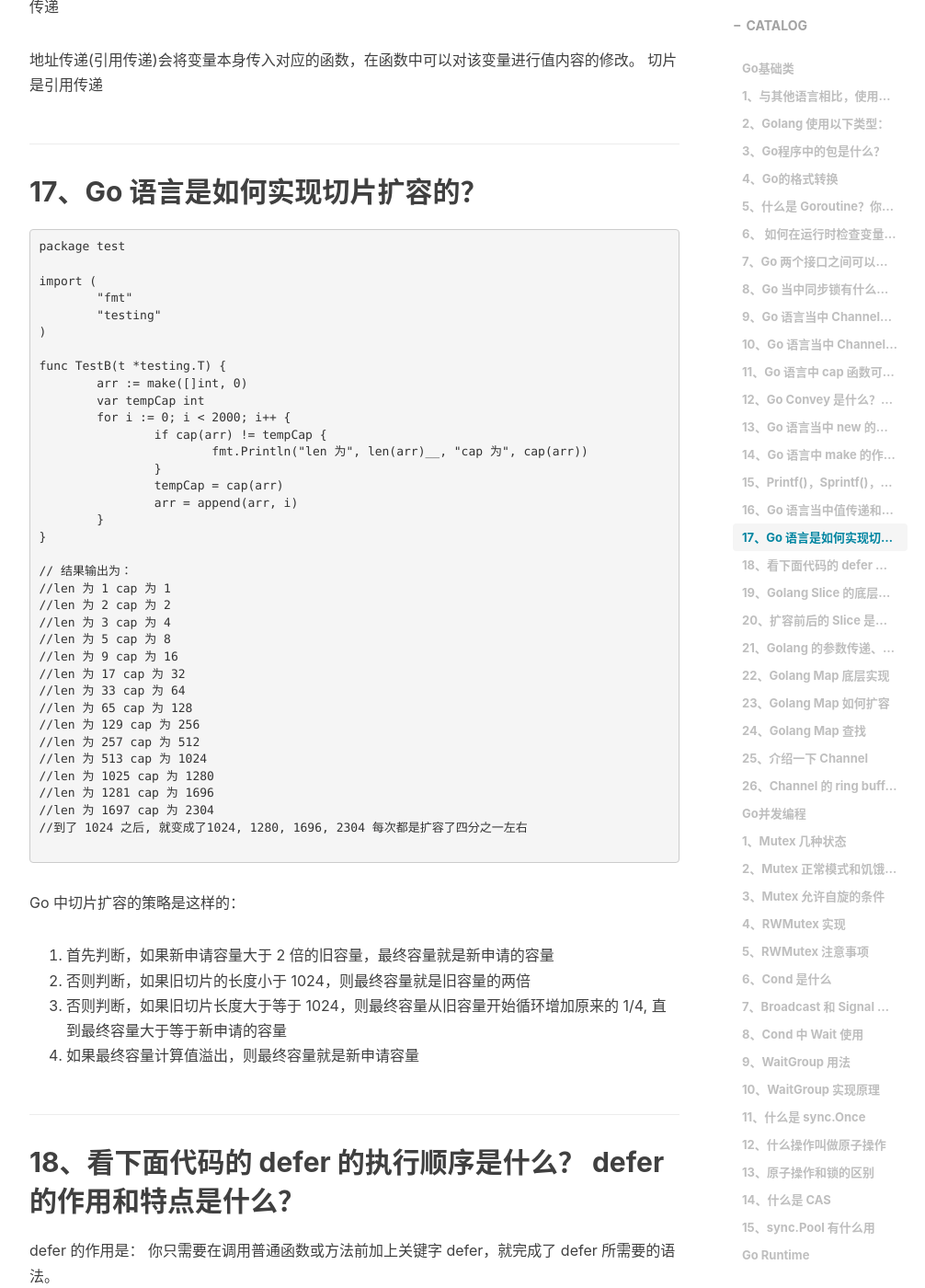
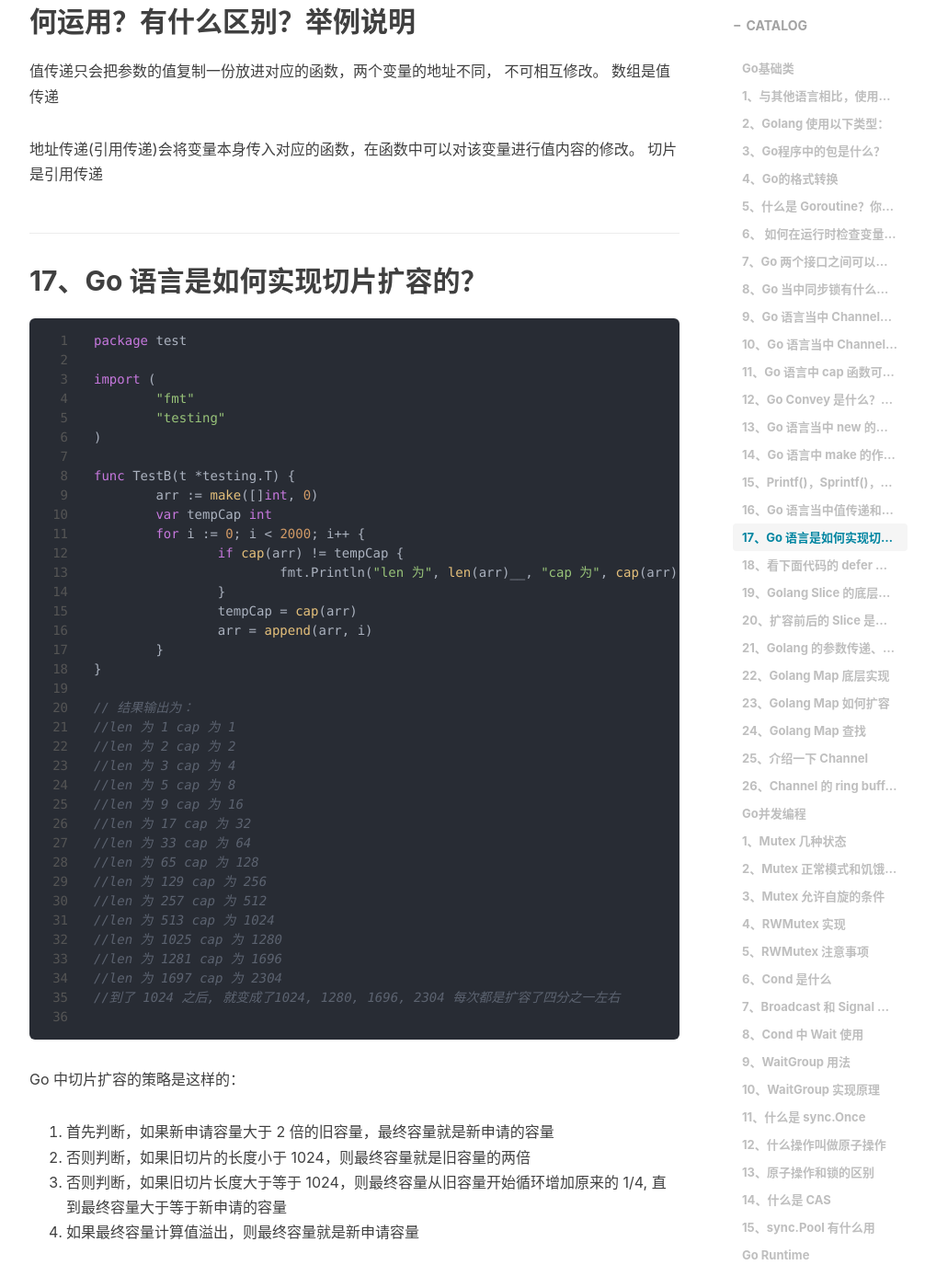
Before and after one commit to Erain-997/Erain-997.github.io, a Jekyll site: the page built from _posts/Golang/2022-05-20-Golang基础.md, in a window 1280 px wide and 1400 px high, scrolled down 5811 px. Shown: the whole window at 92% size, without its empty margins (233-1239 px from the left). Built offline with Jekyll 4.4.1, drawn with Linux system fonts in a browser that asks for light colours; nearby versions of some CDN libraries; comment, search, counter and statistics services are not loaded; some of the changed text lies outside the part shown.

Commit message:
今日更新

````diff
--- a/_posts/Golang/2022-05-20-Golang基础.md
+++ b/_posts/Golang/2022-05-20-Golang基础.md
@@ -4,7 +4,7 @@ title:      Golang-学习基础
 subtitle:   golang基本语法，基本原理
 date:       2022-05-20
 author:     Erain
-header-img: img/home-bg.jpg
+header-img: /img/home-bg.jpg
 categories: Golang
 topmost: true
 catalog: true
@@ -40,16 +40,15 @@ tags:
 
 包 (pkg) 是Go工作区中包含Go源文件或其他包的目录。源文件中的每个函数、变量和类型都存储在链接包中。每个Go源文件都属于一个包，该包在文件顶部使用以下命令声明：
 
-```cgotemplate
+```go
 package
 <packagename>
 ```
 
 您可以使用以下方法导入和导出包以重用导出的函数或类型：
 
-```cgotemplate
-import
-<packagename>
+```go
+import <packagename>
 ```
 
 Golang 的标准包是 fmt，其中包含格式化和打印功能，如 Println().
@@ -58,7 +57,7 @@ Golang 的标准包是 fmt，其中包含格式化和打印功能，如 Println(
 
 Go 支持显式类型转换以满足其严格的类型要求。
 
-```cgotemplate
+```go
 i := 55 //int
 j := 67.8 //float64
 sum := i + int(j) //j is converted to int
@@ -69,7 +68,7 @@ sum := i + int(j) //j is converted to int
 一个 Goroutine 是一个函数或方法执行同时旁边其他任何够程采用了特殊的Goroutine 线程。 Goroutine 线程比标准线程更轻量级，大多数 Golang 程序同时使用数千个 Goroutine。 要创建
 Goroutine，请 go 在函数声明之前添加关键字。 您可以通过向 Goroutine 发送一个信号通道来停止它。Goroutines 只能在被告知检查时响应信号，因此您需要在逻辑位置（例如 for 循环顶部）包含检查。
 
-```cgo
+```go
 package test
 
 import (
@@ -172,7 +171,7 @@ make(T, args)函数的目的和 new(T)不同 仅仅用于创建 slice, map, chan
 
 ## 17、Go 语言是如何实现切片扩容的？
 
-```cgo
+```go
 package test
 
 import (
@@ -287,7 +286,7 @@ channel 因为缓冲区不足而阻塞了队列，则使用双向链表存储。
 
 channel 中使用了 ring buffer（环形缓冲区) 来缓存写入的数据。ring buffer 有很多好处，而且非常适合用来实现 FIFO 式的固定长度队列。 在 channel 中，ring buffer 的实现如下：
 
-![img.png](img/post/Golang/ring-buffer.png)
+![img.png](/img/post/Golang/ring-buffer.png)
 
 上图展示的是一个缓冲区为 8 的 channel buffer，recvx 指向最早被读取的数据，sendx 指向再次写入时插入的位置。
 
@@ -346,7 +345,7 @@ Cond 实现了一种条件变量，可以使用在多个 Reader 等待共享资
 
 ## 7、Broadcast 和 Signal 区别
 
-```cgotemplate
+```go
 func (c *Cond) Signal()
 ```
 
@@ -356,7 +355,7 @@ Signal 只唤醒 1 个等待 c 的 goroutine。 调用 Signal 的时候，可以
 
 ## 8、Cond 中 Wait 使用
 
-```cgotemplate
+```go
 func (c *Cond) Wait()
 ```
 
@@ -364,7 +363,7 @@ Wait()会自动释放 c.L 锁，并挂起调用者的 goroutine。之后恢复
 
 由于 Wait()第一次恢复时，C.L 并没有加锁，所以当 Wait 返回时，调用者通常并不能假设条件为真。如下代码：。 取而代之的是, 调用者应该在循环中调用 Wait。（简单来说，只要想使用condition，就必须加锁。）
 
-```cgotemplate
+```go
 c.L.Lock()
 for !condition() {
 c.Wait()
@@ -450,7 +449,7 @@ GM 调度存在的问题：
 
 ## 4、GMP 调度流程
 
-![img.png](img/post/Golang/GMP调度流程.png)
+![img.png](/img/post/Golang/GMP调度流程.png)
 
 - 每个 P 有个局部队列，局部队列保存待执行的 goroutine（流程 2），当 M 绑定的 P 的的局部队列已经满了之后就会把 goroutine 放到全局队列（流 程 2-1）
 - 每个 P 和一个 M 绑定，M 是真正的执行 P 中 goroutine 的实体（流程 3）， M 从绑定的 P 中的局部队列获取 G 来执行
@@ -503,7 +502,7 @@ Sysmon 也叫监控线程，变动的周期性检查，好处：
 
 ## 11、三色标记原理
 
-![img.png](img/post/Golang/三色标记原理.png)
+![img.png](/img/post/Golang/三色标记原理.png)
 
 我们首先看一张图，大概就会对 三色标记法有一个大致的了解：
 
@@ -516,13 +515,13 @@ Sysmon 也叫监控线程，变动的周期性检查，好处：
 
 ## 12、写屏障
 
-![img.png](img/post/Golang/写屏障1.png)
+![img.png](/img/post/Golang/写屏障1.png)
 
 Go 在进行三色标记的时候并没有 STW，也就是说，此时的对象还是可以进行修改。 那么我们考虑一下，下面的情况。
 
 我们在进行三色标记中扫描灰色集合中，扫描到了对象 A，并标记了对象 A 的所有引用，这时候，开始扫描对象 D 的引用，而此时，另一个 goroutine 修改了 D->E 的引用，变成了如下图所示
 
-![img_1.png](img/post/Golang/写屏障2.png)
+![img_1.png](/img/post/Golang/写屏障2.png)
 
 这样会不会导致 E 对象就扫描不到了，而被误认为 为白色对象，也就是垃圾写屏障就是为了解决这样的问题，引入写屏障后，在上述步骤后，E 会被认为是存活的，即使后面 E 被 A 对象抛弃，E 会被在下一轮的 GC 中进行回收，这一轮 GC
 中是不会对对象 E 进行回收的。
````
